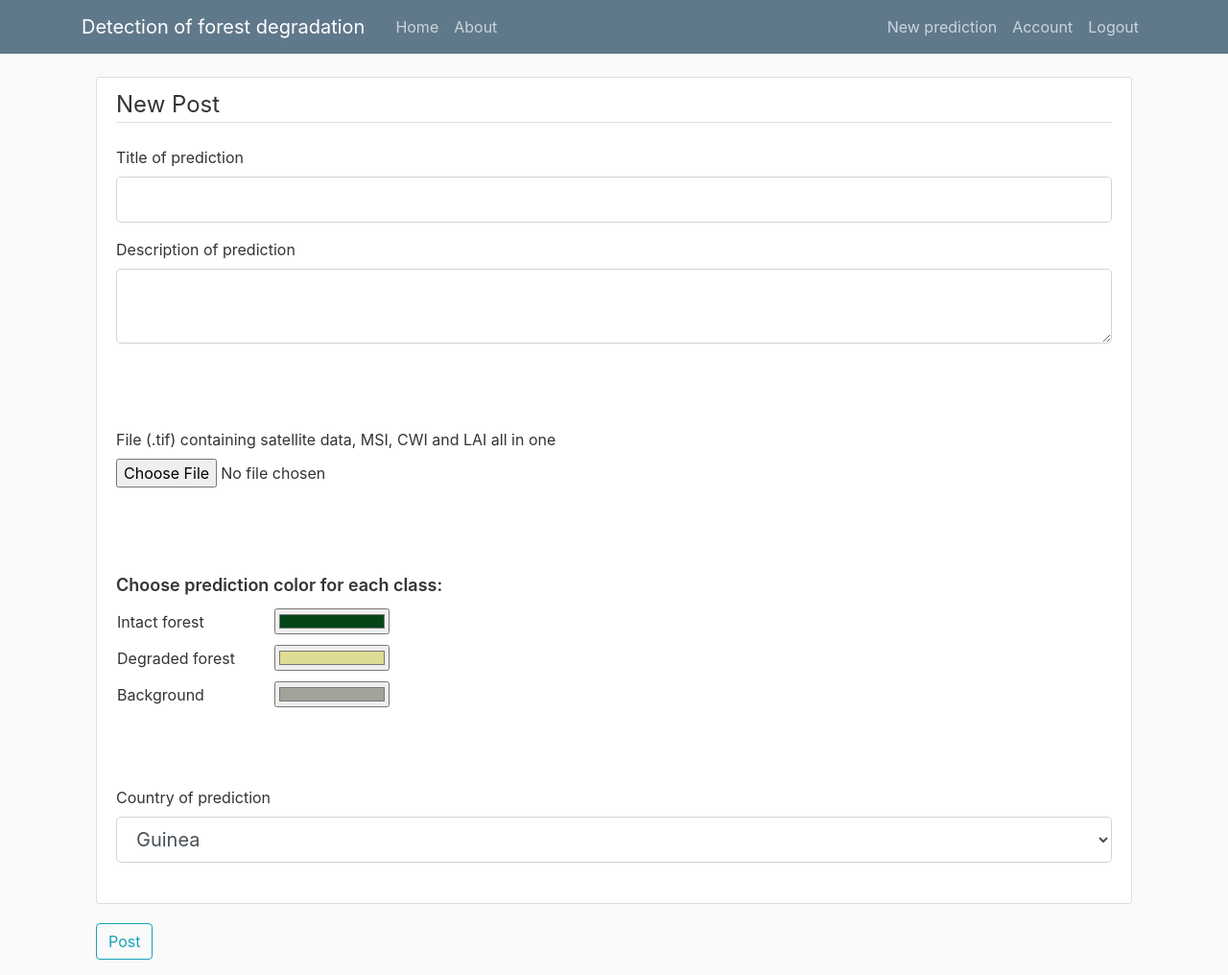
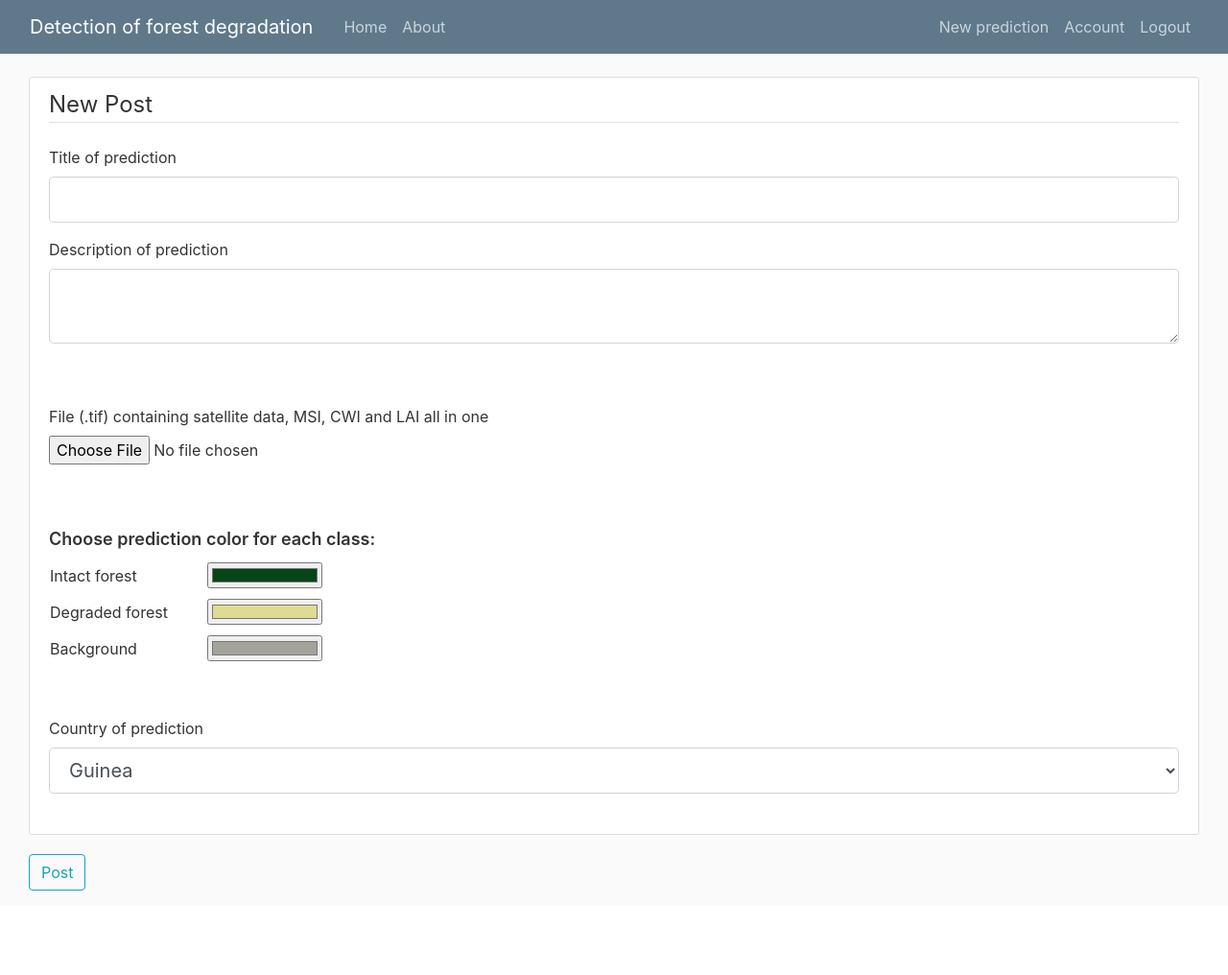
Before and after one commit to dataforgoodfr/batch7_forets_guinee, a Flask app: page /post/new in a window 1280 px wide. Shown: the whole page at 96% size. After the commit the page ends 928 px from the top, so only its background shows below. Run offline with Flask 2, Linux system fonts and the light colour scheme; a user stored in the database is signed in; some libraries are stand-ins or nearby versions.

Commit message:
wider screen

```diff
--- a/flask_app/flask_server/templates/create_post.html
+++ b/flask_app/flask_server/templates/create_post.html
@@ -74,7 +74,6 @@ table {
                 </div>
                 <br/>
                 <br/>
-                <br/>
                 <div class="form-group">
                         {{ form.picture.label() }}
                         {{ form.picture(class="form-control-file") }}
@@ -85,7 +84,6 @@ table {
                         {% endif %}
                 </div>
 
-                <br/>
                 <br/>
                 <br/>
                 <div class="title_color">Choose prediction color for each class:</div>
@@ -106,7 +104,6 @@ table {
                     <td class="color">{{ form.color3(class="color") }}</td>
                     </tr>
                     </table>
-                <br/>
                 <br/>
                 <br/>
                 <div class="form-group">
--- a/flask_app/flask_server/templates/layout.html
+++ b/flask_app/flask_server/templates/layout.html
@@ -20,7 +20,7 @@
     <body>
         <header class="site-header">
                 <nav class="navbar navbar-expand-md navbar-dark bg-steel fixed-top">
-                    <div class="container">
+                    <div class="container-fluid">
                     <a class="navbar-brand mr-4" href="/">Detection of forest degradation</a>
                     <button class="navbar-toggler" type="button" data-toggle="collapse" data-target="#navbarToggle" aria-controls="navbarToggle" aria-expanded="false" aria-label="Toggle navigation">
                         <span class="navbar-toggler-icon"></span>
@@ -45,8 +45,8 @@
                     </div>
                 </nav>
         </header>
-        <div class="container">
-            <main role="main" class="container">
+        <div class="container-fluid">
+            <main role="main" class="container-fluid">
                 <div>
                     {% with messages = get_flashed_messages(with_categories=true) %}
                     {% if messages %}
```
